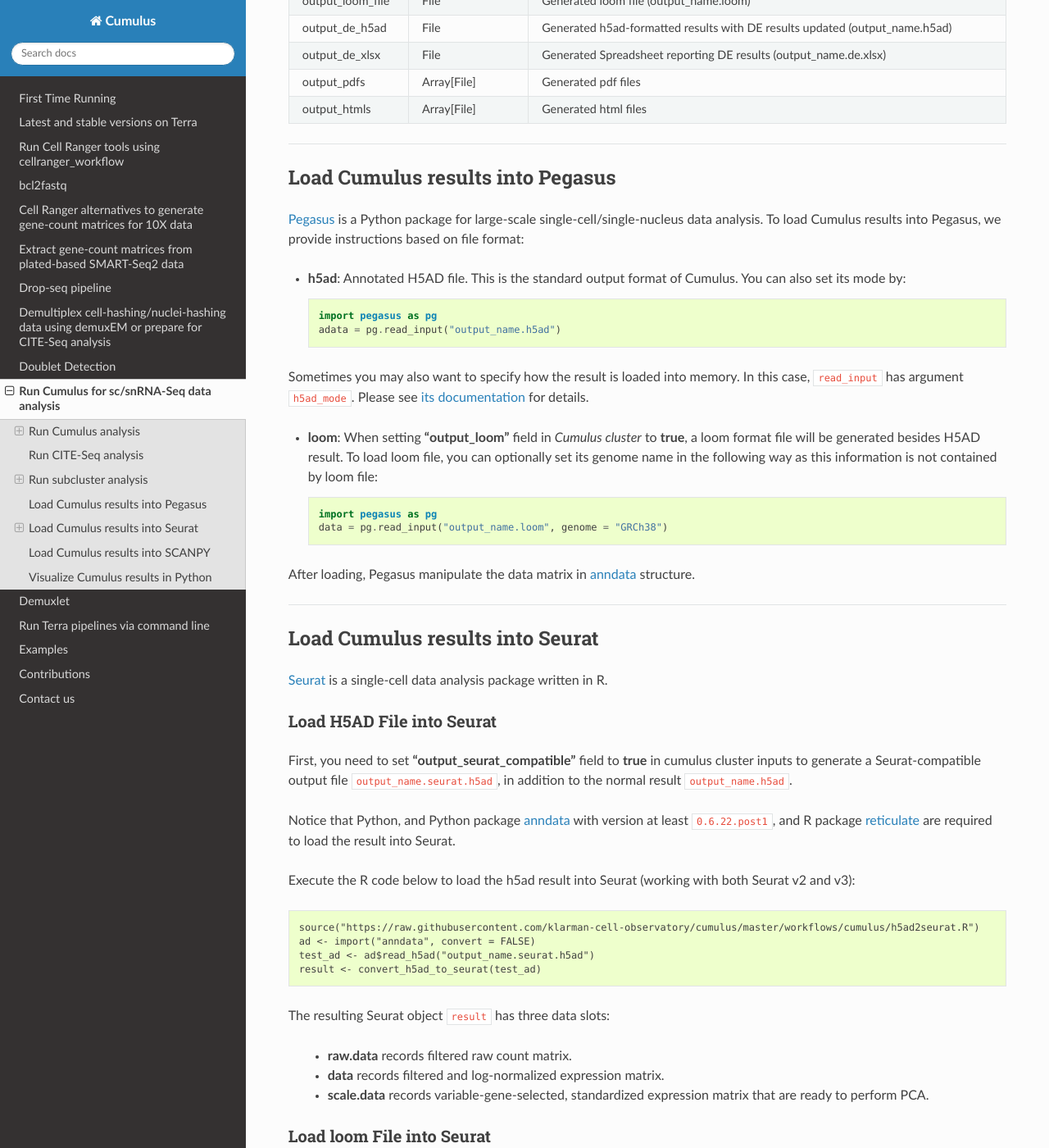
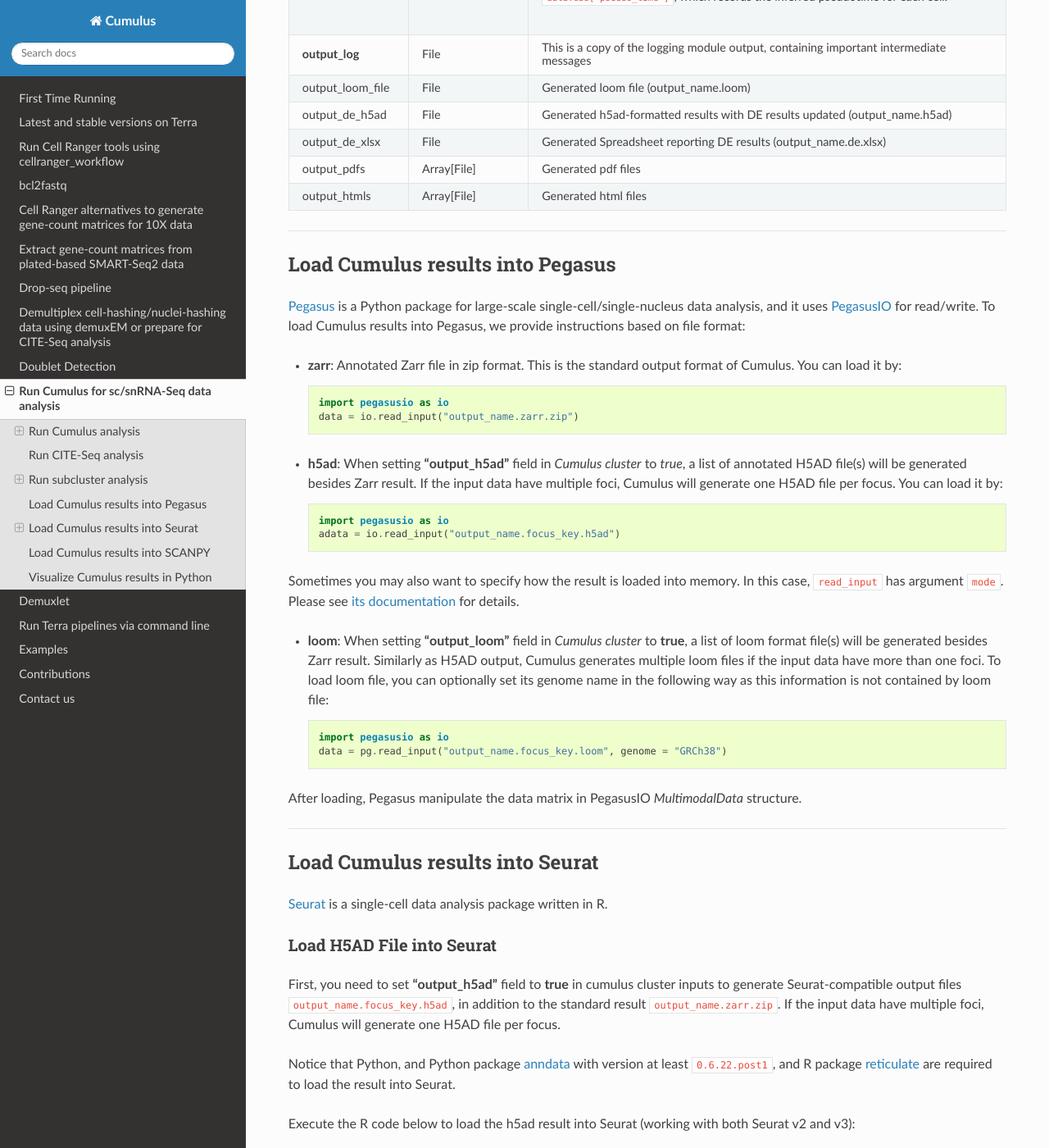
Before and after one commit to lilab-bcb/cumulus, a Sphinx documentation site: the page built from docs/cumulus.rst, in a window 1280 px wide and 1400 px high, scrolled down 22893 px. Shown: the whole window at 82% size. Built offline with Sphinx 7.4.7 and the Read the Docs theme 2.0.0, drawn with Linux system fonts in a browser that asks for light colours; some of the changed text lies outside the part shown.

Commit message:
finish updating cumulus WDL

```diff
--- a/docs/cumulus.rst
+++ b/docs/cumulus.rst
@@ -242,9 +242,9 @@ aggregate_matrices output
     * - Name
       - Type
       - Description
-    * - output_h5sc
+    * - output_aggr_zarr
       - File
-      - Aggregated count matrix in Cumulus hdf5 (h5sc) format
+      - Aggregated count matrix in Zarr format
 
 ---------------------------------
 
@@ -274,20 +270,10 @@ cluster inputs
       - Cell barcode attributes in black list will be poped out. Format is "attr1,attr2,...,attrn".
       - "attr1,attr2,attr3""
       -
-    * - min_genes_on_raw
-      - If input are raw 10x matrix, which include all barcodes, perform a pre-filtration step to keep the data size small. In the pre-filtration step, only keep cells with at least <min_genes_on_raw> of genes
+    * - min_genes_before_filtration
+      - If raw data matrix is input, empty barcodes will dominate pre-filtration statistics. To avoid this, for raw data matrix, only consider barcodes with at lease <min_genes_before_filtration> genes for pre-filtration condition.
       - 100
       - 100
-    * - cite_seq
-      - | Data are CITE-Seq data. cumulus will perform analyses on RNA count matrix first.
-        | Then it will attach the ADT matrix to the RNA matrix with all antibody names changing to 'AD-' + antibody_name.
-        | Lastly, it will embed the antibody expression using FIt-SNE (the basis used for plotting is 'citeseq_fitsne')
-      - false
-      - false
-    * - cite_seq_capping
-      - For CITE-Seq surface protein expression, make all cells with expression > <percentile> to the value at <percentile> to smooth outlier. Set <percentile> to 100.0 to turn this option off.
-      - 10.0
-      - 99.99
     * - select_only_singlets
       - If we have demultiplexed data, turning on this option will make cumulus only include barcodes that are predicted as singlets
       - false
@@ -315,7 +301,7 @@ cluster inputs
       - Figure size for filtration plots. <figsize> is a comma-separated list of two numbers, the width and height of the figure (e.g. 6,4)
       - 6,4
       -
-    * - output_seurat_compatible
+    * - output_h5ad
       - Generate Seurat-compatible h5ad file. Caution: File size might be large, do not turn this option on for large data sets.
       - false
       - false
@@ -332,21 +318,23 @@ cluster inputs
       - 6000
       - 6000
     * - min_umis
-      - Only keep cells with at least <min_umis> of UMIs
+      - Only keep cells with at least <min_umis> of UMIs. By default, don't filter cells due to UMI lower bound.
       - 100
-      - 100
+      -
     * - max_umis
-      - Only keep cells with less than <max_umis> of UMIs
+      - Only keep cells with less than <max_umis> of UMIs. By default, don't filter cells due to UMI upper bound.
       - 600000
-      - 600000
+      -
     * - mito_prefix
       - Prefix of mitochondrial gene names. This is to identify mitochondrial genes.
       - "mt-"
-      - "MT-"
+      - | "MT-" for *GRCh38* reference genome data;
+        | "mt-" for *mm10* reference genome data;
+        | for other reference genome data, must specify this prefix manually.
     * - percent_mito
       - Only keep cells with mitochondrial ratio less than <percent_mito>% of total counts
       - 50
-      - 10.0
+      - 20.0
     * - gene_percent_cells
       - Only use genes that are expressed in at <gene_percent_cells>% of cells to select variable genes
       - 50
@@ -398,6 +386,10 @@ cluster inputs
       - Random number generator seed
       - 0
       - 0
+    * - calc_signature_scores
+      - Google bucket URL of GMT_ format file used for calculating signature scores.
+      - "gs:////fc-e0000000-0000-0000-0000-000000000000/cell_cycle_sig.gmt"
+      -
     * - nPC
       - Number of principal components
       - 50
@@ -565,11 +557,12 @@ cluster outputs
     * - Name
       - Type
       - Description
-    * - **output_h5ad**
+    * - **output_zarr**
       - File
-      - | Output file in h5ad format (output_name.h5ad).
-        | To load this file in Python, you need to first install `Pegasus`_ on your local machine. Then use ``import pegasus as pg; data = pg.read_input('output_name.h5ad')`` in Python environment.
-        | The log-normalized expression matrix is stored in ``data.X`` as a Scipy CSR-format sparse matrix, with cell-by-gene shape.
+      - | Output file in zarr format (output_name.zarr.zip).
+        | To load this file in Python, you need to first install `PegasusIO`_ on your local machine. Then use ``import pegasusio as io; data = io.read_input('output_name.zarr.zip')`` in Python environment.
+        | ``data`` is a *MultimodalData* object, and points to its default *UnimodalData* element. You can set its default *UnimodalData* to others by ``data.set_data(focus_key)`` where ``focus_key`` is the key string to the wanted *UnimodalData* element.
+        | For its default *UnimodalData* element, the log-normalized expression matrix is stored in ``data.X`` as a Scipy CSR-format sparse matrix, with cell-by-gene shape.
         | The ``obs`` field contains cell related attributes, including clustering results.
         | For example, ``data.obs_names`` records cell barcodes; ``data.obs['Channel']`` records the channel each cell comes from;
         | ``data.obs['n_genes']``, ``data.obs['n_counts']``, and ``data.obs['percent_mito']`` record the number of expressed genes, total UMI count, and mitochondrial rate for each cell respectively;
@@ -585,11 +578,11 @@ cluster outputs
     * - **output_log**
       - File
       - This is a copy of the logging module output, containing important intermediate messages
-    * - output_seurat_h5ad
-      - File
-      - | Output file in Seurat-compatible h5ad format (output_name.seurat.h5ad).
-        | To load this file in Python, first install `Pegasus`_ on your local machine. Then use ``import pegasus as pg; data = pg.read_input('output_name.seurat.h5ad')`` in Python environment.
-        | After loading, ``data`` has the similar structure as in Description of **output_h5ad** in `cluster outputs <./cumulus.html#cluster-outputs>`_ section.
+    * - output_h5ad
+      - Array[File]
+      - | List of output file(s) in Seurat-compatible h5ad format (output_name.focus_key.h5ad), in which each file is associated with a focus of the input data.
+        | To load this file in Python, first install `PegasusIO`_ on your local machine. Then use ``import pegasusio as io; data = io.read_input('output_name.focus_key.h5ad')`` in Python environment.
+        | After loading, ``data`` has the similar structure as *UnimodalData* object in Description of **output_zarr** in `cluster outputs <./cumulus.html#cluster-outputs>`_ section.
         | In addition, ``data.raw.X`` records filtered raw count matrix as a Scipy CSR-format sparse matrix, with cell-by-gene shape.
         | ``data.uns['scale.data']`` records variable-gene-selected and standardized expression matrix which are ready to perform PCA, and ``data.uns['scale.data.rownames']`` records indexes of the selected highly variable genes.
         | This file is used for loading in R and converting into a Seurat object (see `here <./cumulus.html#load-h5ad-file-into-seurat>`_ for instructions)
@@ -616,9 +609,9 @@ cluster outputs
         | output_name.filt.UMI.pdf, which contains violin plots contrasting UMI count distributions before and after filtration per channel.
         | output_name.filt.mito.pdf, which contains violin plots contrasting mitochondrial rate distributions before and after filtration per channel
     * - output_loom_file
-      - File
-      - | Output file in loom format (output_name.loom).
-        | To load this file in Python, first install `loompy <http://linnarssonlab.org/loompy/installation/index.html>`_. Then type ``from loompy import connect; ds = connect('output_name.loom')`` in Python environment.
+      - Array[File]
+      - | List of output file in loom format (output_name.focus_key.loom), in which each file is associated with a focus of the input data.
+        | To load this file in Python, first install `loompy <http://linnarssonlab.org/loompy/installation/index.html>`_. Then type ``from loompy import connect; ds = connect('output_name.focus_key.loom')`` in Python environment.
         | The log-normalized expression matrix is stored in ``ds`` with gene-by-cell shape. ``ds[:, :]`` returns the matrix in dense format; ``ds.layers[''].sparse()`` returns it as a Scipy COOrdinate sparse matrix.
         | The ``ca`` field contains cell related attributes as row attributes, including clustering results and cell embedding coordinates.
         | For example, ``ds.ca['obs_names']`` records cell barcodes; ``ds.ca['Channel']`` records the channel each cell comes from;
@@ -714,23 +707,23 @@ de_analysis outputs
       - Type
       - Description
     * - output_de_h5ad
-      - File
-      - | h5ad-formatted results with DE results updated (output_name.h5ad).
-        | To load this file in Python, you need to first install `Pegasus`_ on your local machine. Then type ``import pegasus as pg; data = pg.read_input('output_name.h5ad')`` in Python environment.
-        | After loading, ``data`` has the similar structure as in Description of **output_h5ad** in `cluster outputs <./cumulus.html#cluster-outputs>`_ section.
+      - Array[File]
+      - | List of h5ad-formatted results with DE results updated (output_name.focus_key.h5ad), in which each file is associated with a focus of the input data.
+        | To load this file in Python, you need to first install `PegasusIO`_ on your local machine. Then type ``import pegasusio as io; data = io.read_input('output_name.focus_key.h5ad')`` in Python environment.
+        | After loading, ``data`` has the similar structure as *UnimodalData* object in Description of **output_zarr** in `cluster outputs <./cumulus.html#cluster-outputs>`_ section.
         | Besides, there is one additional field ``varm`` which records DE analysis results in ``data.varm['de_res']``. You can use Pandas DataFrame to convert it into a reader-friendly structure: ``import pandas as pd; df = pd.DataFrame(data.varm['de_res'], index = data.var_names)``. Then in the resulting data frame, genes are rows, and those DE test statistics are columns.
         | DE analysis in cumulus is performed on each cluster against cells in all the other clusters. For instance, in the data frame, column ``mean_logExpr:1`` refers to the mean expression of genes in log-scale for cells in Cluster 1. The number after colon refers to the cluster label to which this statistic belongs.
     * - output_de_xlsx
-      - File
-      - | Spreadsheet reporting DE results (output_name.de.xlsx)
+      - Array[File]
+      - | List of spreadsheets reporting DE results (output_name.focus_key.de.xlsx), in which each file is associated with a focus of the input data.
         | Each cluster has two tabs: one for up-regulated genes for this cluster, one for down-regulated ones. In each tab, genes are ranked by AUROC and WAD scores.
         | Genes which are not significant in terms of q-values in any of the DE test are not included (at false discovery rate specified in **alpha** field of `de_analysis inputs <./cumulus.html#de-analysis-inputs>`_).
     * - output_markers_xlsx
-      - File
-      - An excel spreadsheet containing detected markers. Each cluster has one tab in the spreadsheet and each tab has three columns, listing markers that are strongly up-regulated, weakly up-regulated and down-regulated (output_name.markers.xlsx)
+      - Array[File]
+      - List of Excel spreadsheets containing detected markers (output_name.focus_key.markers.xlsx), in which each file is associated with a focus of the input data. Each cluster has one tab in the spreadsheet and each tab has three columns, listing markers that are strongly up-regulated, weakly up-regulated and down-regulated.
     * - output_anno_file
-      - File
-      - Annotation file (output_name.anno.txt)
+      - Array[File]
+      - List of cluster-based cell type annotation files (output_name.focus_key.anno.txt), in which each file is associated with a focus of the input data.
 
 How cell type annotation works
 ++++++++++++++++++++++++++++++
@@ -1015,7 +1008,7 @@ scp_output outputs
 Run CITE-Seq analysis
 ~~~~~~~~~~~~~~~~~~~~~~~~
 
-To run CITE-Seq analysis, turn on ``cite_seq`` option in cluster inputs of cumulus workflow.
+To run CITE-Seq analysis, add ``"citeseq"`` string to *focus* field in cluster inputs of cumulus workflow.
 
 An embedding of epitope expressions via FIt-SNE is available at basis ``X_citeseq_fitsne``.
 
@@ -1176,33 +1169,38 @@ cumulus_subcluster's outputs
 Load Cumulus results into Pegasus
 ~~~~~~~~~~~~~~~~~~~~~~~~~~~~~~~~~~~~
 
-`Pegasus <https://pegasus.readthedocs.io>`__ is a Python package for large-scale single-cell/single-nucleus data analysis. To load Cumulus results into Pegasus, we provide instructions based on file format:
+`Pegasus`_ is a Python package for large-scale single-cell/single-nucleus data analysis, and it uses `PegasusIO`_ for read/write. To load Cumulus results into Pegasus, we provide instructions based on file format:
 
-* **h5ad**: Annotated H5AD file. This is the standard output format of Cumulus. You can also set its mode by::
+* **zarr**: Annotated Zarr file in zip format. This is the standard output format of Cumulus. You can load it by::
 
-    import pegasus as pg
-    adata = pg.read_input("output_name.h5ad")
+    import pegasusio as io
+    data = io.read_input("output_name.zarr.zip")
 
-Sometimes you may also want to specify how the result is loaded into memory. In this case, ``read_input`` has argument ``h5ad_mode``. Please see `its documentation <https://pegasus.readthedocs.io/en/latest/api/pegasus.read_input.html>`__ for details.
+* **h5ad**: When setting **"output_h5ad"** field in *Cumulus cluster* to *true*, a list of annotated H5AD file(s) will be generated besides Zarr result. If the input data have multiple foci, Cumulus will generate one H5AD file per focus. You can load it by::
 
-* **loom**: When setting **"output_loom"** field in *Cumulus cluster* to **true**, a loom format file will be generated besides H5AD result. To load loom file, you can optionally set its genome name in the following way as this information is not contained by loom file::
+    import pegasusio as io
+    adata = io.read_input("output_name.focus_key.h5ad")
 
-    import pegasus as pg
-    data = pg.read_input("output_name.loom", genome = "GRCh38")
+Sometimes you may also want to specify how the result is loaded into memory. In this case, ``read_input`` has argument ``mode``. Please see `its documentation <https://pegasusio.readthedocs.io/en/latest/api/pegasusio.read_input.html#pegasusio.read_input>`_ for details.
 
-After loading, Pegasus manipulate the data matrix in `anndata`_ structure.
+* **loom**: When setting **"output_loom"** field in *Cumulus cluster* to **true**, a list of loom format file(s) will be generated besides Zarr result. Similarly as H5AD output, Cumulus generates multiple loom files if the input data have more than one foci. To load loom file, you can optionally set its genome name in the following way as this information is not contained by loom file::
+
+    import pegasusio as io
+    data = pg.read_input("output_name.focus_key.loom", genome = "GRCh38")
+
+After loading, Pegasus manipulate the data matrix in PegasusIO *MultimodalData* structure.
 
 ------------------------------------
 
 Load Cumulus results into Seurat
 ~~~~~~~~~~~~~~~~~~~~~~~~~~~~~~~~~~~~
 
-`Seurat <https://satijalab.org/seurat/>`__ is a single-cell data analysis package written in R.
+`Seurat`_ is a single-cell data analysis package written in R.
 
 Load H5AD File into Seurat
 ^^^^^^^^^^^^^^^^^^^^^^^^^^^^^^^^
 
-First, you need to set **"output_seurat_compatible"** field to **true** in cumulus cluster inputs to generate a Seurat-compatible output file ``output_name.seurat.h5ad``, in addition to the normal result ``output_name.h5ad``.
+First, you need to set **"output_h5ad"** field to **true** in cumulus cluster inputs to generate Seurat-compatible output files ``output_name.focus_key.h5ad``, in addition to the standard result ``output_name.zarr.zip``. If the input data have multiple foci, Cumulus will generate one H5AD file per focus.
 
 Notice that Python, and Python package `anndata`_ with version at least ``0.6.22.post1``, and R package `reticulate <https://cran.r-project.org/web/packages/reticulate/index.html>`_ are required to load the result into Seurat.
 
@@ -1210,7 +1208,7 @@ Execute the R code below to load the h5ad result into Seurat (working with both
 
     source("https://raw.githubusercontent.com/klarman-cell-observatory/cumulus/master/workflows/cumulus/h5ad2seurat.R")
     ad <- import("anndata", convert = FALSE)
-    test_ad <- ad$read_h5ad("output_name.seurat.h5ad")
+    test_ad <- ad$read_h5ad("output_name.focus_key.h5ad")
     result <- convert_h5ad_to_seurat(test_ad)
 
 The resulting Seurat object ``result`` has three data slots:
@@ -1223,7 +1221,7 @@ The resulting Seurat object ``result`` has three data slots:
 Load loom File into Seurat
 ^^^^^^^^^^^^^^^^^^^^^^^^^^^^^^^
 
-First, you need to set **"output_loom"** field to **true** in cumulus cluster inputs to generate a loom format output file, say ``output_name.loom``, in addition to the normal result ``output_name.h5ad``.
+First, you need to set **"output_loom"** field to **true** in cumulus cluster inputs to generate a loom format output file, say ``output_name.focus_key.loom``, in addition to the standard result ``output_name.zarr.zip``. If the input data have multiple foci, Cumulus will generate one loom file per focus.
 
 You also need to install *loomR* package in your R environment::
 
@@ -1233,7 +1231,7 @@ You also need to install *loomR* package in your R environment::
 Execute the R code below to load the loom file result into Seurat (working with Seurat v3 only)::
 
     source("https://raw.githubusercontent.com/klarman-cell-observatory/cumulus/master/workflows/cumulus/loom2seurat.R")
-    result <- convert_loom_to_seurat("output_name.loom")
+    result <- convert_loom_to_seurat("output_name.focus_key.loom")
 
 In addition, if you want to set an active cluster label field for the resulting Seurat object, do the following::
 
@@ -1246,7 +1244,7 @@ where ``louvain_labels`` is the key to the Louvain clustering result in Cumulus,
 Load Cumulus results into SCANPY
 ~~~~~~~~~~~~~~~~~~~~~~~~~~~~~~~~~~~
 
-`SCANPY <https://scanpy.readthedocs.io>`_ is another Python package for single-cell data analysis. We provide instructions on loading Cumulus output into SCANPY based on file format:
+`SCANPY`_ is another Python package for single-cell data analysis. We provide instructions on loading Cumulus output into SCANPY based on file format:
 
 * **h5ad**: Annotated H5AD file. This is the standard output format of Cumulus: ::
 
@@ -1273,37 +1271,40 @@ Visualize Cumulus results in Python
 
 Ensure you have `Pegasus`_ installed.
 
-Download your analysis result data, say ``output_name.h5ad``, from Google bucket to your local machine.
+Download your analysis result data, say ``output_name.zarr.zip``, from Google bucket to your local machine.
 
 Load the output::
 
-    import pegasus as pg
-    adata = pg.read_input("output_name.h5ad")
+    import pegasusio as io
+    data = io.read_input("output_name.zarr.zip")
 
 Violin plot of the computed quality measures::
 
-    fig = pg.violin(adata, keys = ['n_genes', 'n_counts', 'percent_mito'], by = 'passed_qc')
+    fig = pg.violin(data, keys = ['n_genes', 'n_counts', 'percent_mito'], by = 'passed_qc')
     fig.savefig('output_file.qc.pdf', dpi = 500)
 
 t-SNE plot colored by louvain cluster labels and channel::
 
-    fig = pg.embedding(adata, basis = 'tsne', keys = ['louvain_labels', 'Channel'])
+    fig = pg.embedding(data, basis = 'tsne', keys = ['louvain_labels', 'Channel'])
     fig.savefig('output_file.tsne.pdf', dpi = 500)
 
 t-SNE plot colored by genes of interes (also known as Feature Plot)::
 
-    fig = pg.embedding(adata, basis = 'tsne', keys = ['CD4', 'CD8A'])
+    fig = pg.embedding(data, basis = 'tsne', keys = ['CD4', 'CD8A'])
     fig.savefig('output_file.genes.tsne.pdf', dpi = 500)
 
 For other embedding plots using FIt-SNE (``fitsne``), Net t-SNE (``net_tsne``), CITE-Seq FIt-SNE (``citeseq_fitsne``), UMAP (``umap``), Net UMAP (``net_umap``), FLE (``fle``), or Net FLE (``net_fle``) coordinates, simply substitute its basis name for ``tsne`` in the code above.
 
 Composition plot on louvain cluster labels colored by channel::
 
-    fig = pg.composition_plot(adata, by = 'louvain_labels', condition = 'Channel')
+    fig = pg.composition_plot(data, by = 'louvain_labels', condition = 'Channel')
     fig.savefig('output_file.composition.pdf', dpi = 500)
 
 
-.. _Pegasus: https://pegasus.readthedocs.io/en/latest/installation.html
+.. _PegasusIO: https://pegasusio.readthedocs.io
+.. _Pegasus: https://pegasus.readthedocs.io
+.. _Seurat: https://satijalab.org/seurat
+.. _SCANPY: https://scanpy.readthedocs.io
 .. _anndata: https://anndata.readthedocs.io/en/latest/
 .. _Cirrocumulus: https://cirrocumulus.readthedocs.io/en/latest/
 .. _gsutil: https://cloud.google.com/storage/docs/gsutil
```
Also changed, not shown: other parts of docs/cumulus.rst (+4 -7 lines), docs/versions.rst (+14 -0 lines), 2 other files.
